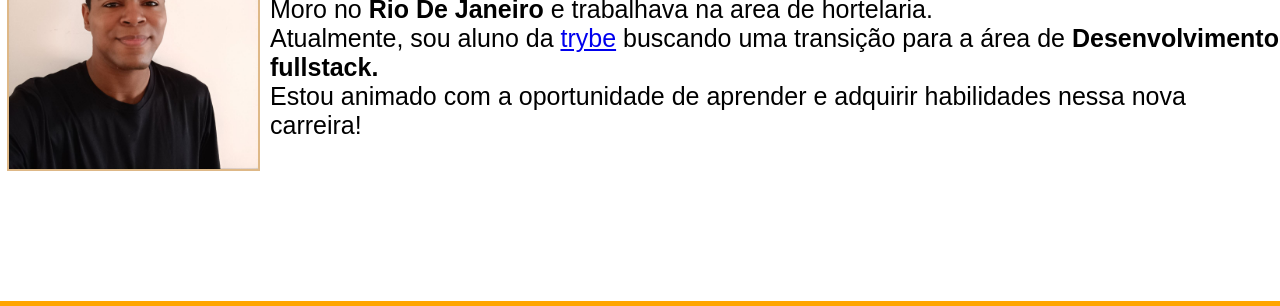
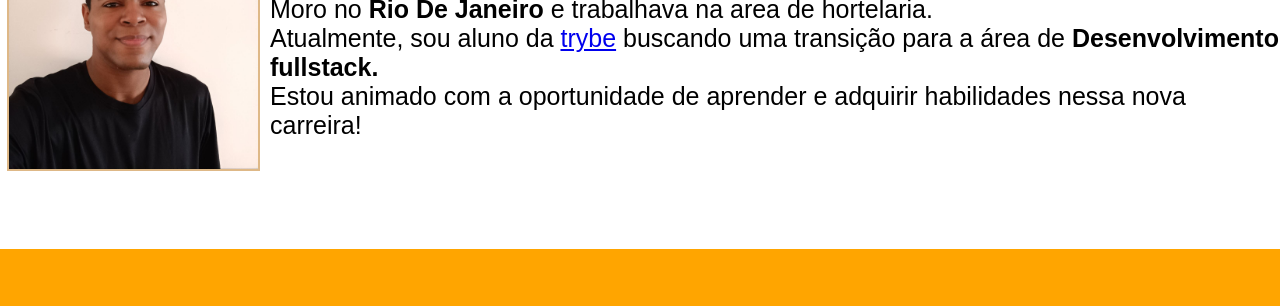
Before and after one commit to devalves02/portifolio_web, a plain HTML site: page index.html in a window 1280 px wide. Shown: the part 240-546 px from the top of the page. Drawn offline with Linux system fonts and the light colour scheme.

Commit message:
index.html e style.css atualizado as 29/06 20:17

```diff
--- a/style.css
+++ b/style.css
@@ -82,7 +82,8 @@ body{
     max-width: 100%;
 
     padding-top: 70px;
-    padding-bottom: 50px;
+    padding-bottom: 70px;
+
 
 }
 
```
Also changed, not shown: index.html (+1 -4 lines).
